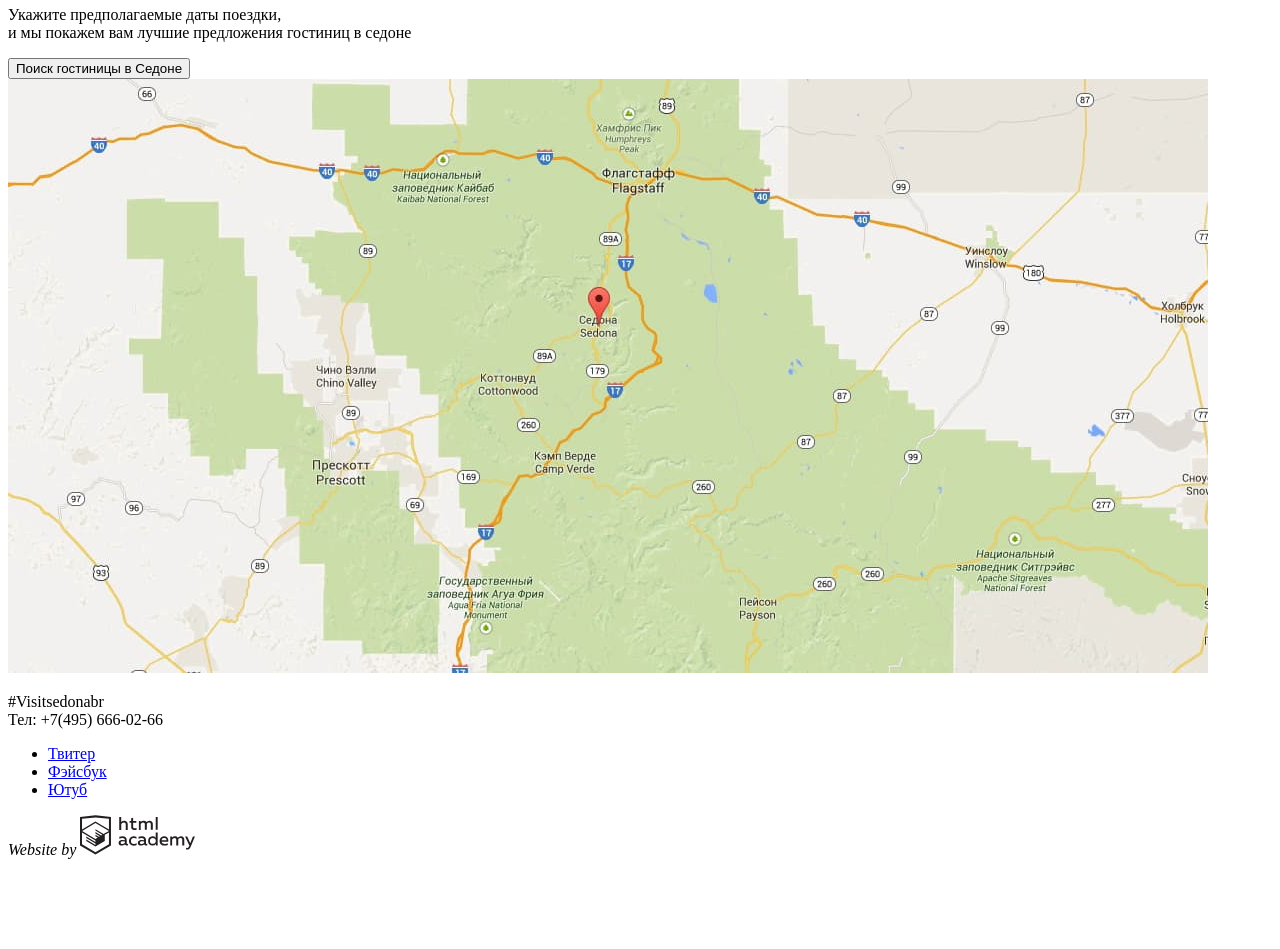
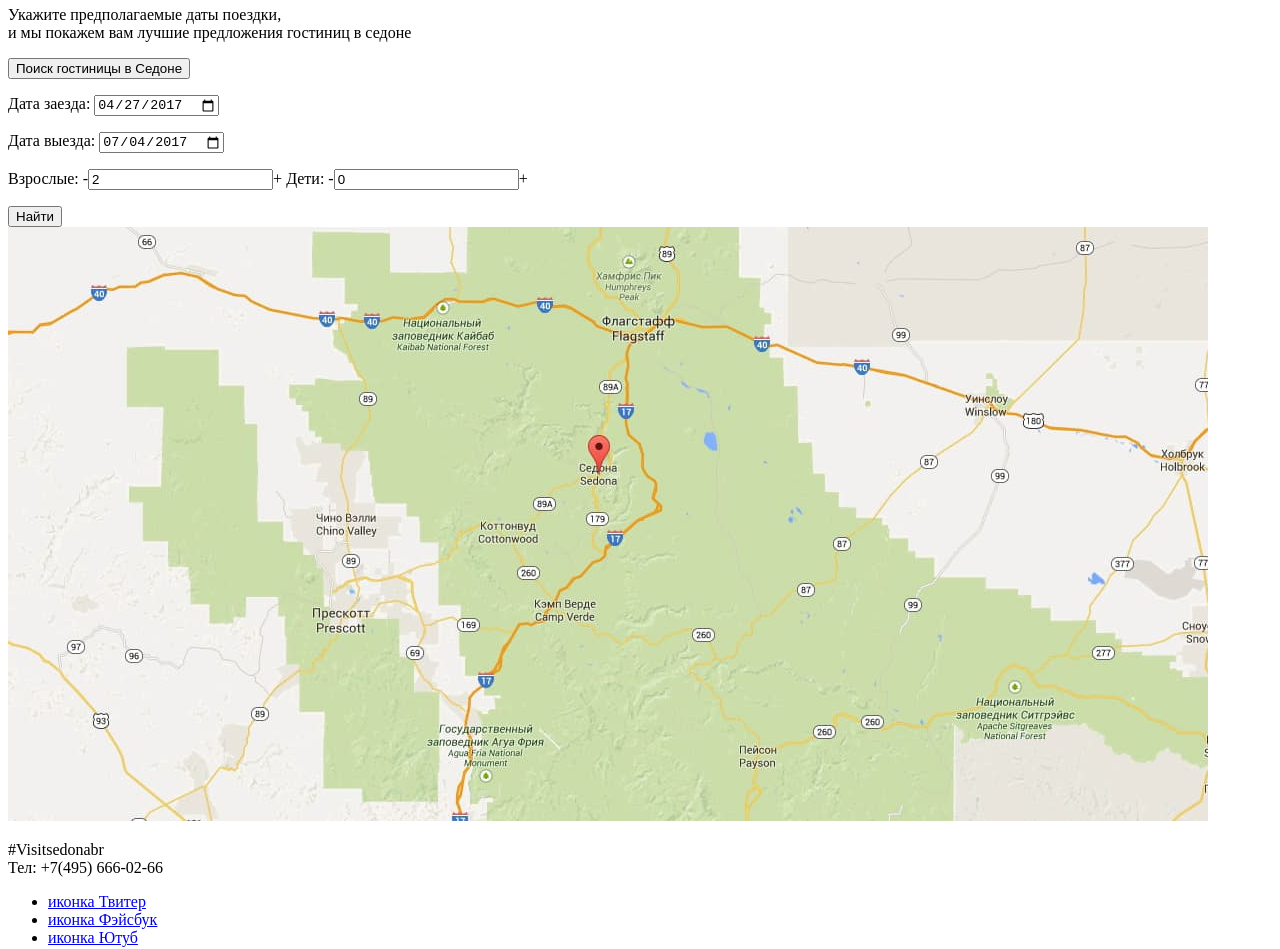
Before and after one commit to puh50/907661-sedona-27, a plain HTML site: page index.html in a window 1280 px wide. Shown: the part 1700-2649 px from the top of the page. Before the commit the page ends 2567 px from the top, so only its background shows below. Drawn offline with Linux system fonts and the light colour scheme.

Commit message:
Исправление и дополнение разметки с учётом требований доступности

```diff
--- a/index.html
+++ b/index.html
@@ -10,7 +10,9 @@
 
   <header>
     <nav>
-      <a class="logo"><img src="img/logo.svg" alt="Логотип Седоны" width="140" height="70"></a>
+      <a class="logo"><img src="img/logo.svg"
+          alt="Логотип Седоны в виде треугольника, развёрнутого вершиной вниз. Основание - в виде металлического моста над каньоном"
+          width="140" height="70"></a>
       <ul class="site-navigation">
         <li class="site-navigation-item"><a href="info.html">Информация</a></li>
         <li class="site-navigation-item"><a href="gallery.html">Фото и видео</a></li>
@@ -100,11 +102,38 @@
         и мы покажем вам лучшие предложения гостиниц в седоне
       </p>
       <button type="button">Поиск гостиницы в Седоне</button>
-      <!-- Форма будет свёрстана в следующих заданиях -->
+
+      <form class="hotel-search" action="https://echo.htmlacademy.ru" method="post">
+        <p>
+          <label for="from-date">
+            Дата заезда:
+            <input type="date" id="from-date" name="from-date" value="2017-04-27">
+            <span class="calendar"></span>
+          </label>
+        </p>
+        <p>
+          <label for="to-date">
+            Дата выезда:
+            <input type="date" id="to-date" name="to-date" value="2017-07-04">
+            <span class="calendar"></span>
+          </label>
+        </p>
+        <p>
+          <label for="to-date">
+            Взрослые:
+            <span>-</span><input type="number" id="to-date" name="parent-number" value="2"><span>+</span>
+          </label>
+          <label for="to-date">
+            Дети:
+            <span>-</span><input type="number" id="to-date" name="children-number" value="0"><span>+</span>
+          </label>
+        </p>
+        <button type="submit">Найти</button>
+      </form>
     </section>
 
     <section class="map">
-      <img src="img/map.jpg" width="1200" height="594" alt="Карта местности">
+      <img src="img/map.jpg" width="1200" height="594" alt="Расположение Седоны на карте. Седона находится в Аризоне">
     </section>
 
   </main>
@@ -115,13 +144,14 @@
       Тел: +7(495) 666-02-66
     </p>
     <ul class="social">
-      <li><a href="#">Твитер</a></li>
-      <li><a href="#">Фэйсбук</a></li>
-      <li><a href="#">Ютуб</a></li>
+      <li><a href="#" aria-label="Твитер">иконка Твитер</a></li>
+      <li><a href="#" aria-label="Фэйсбук">иконка Фэйсбук</a></li>
+      <li><a href="#" aria-label="Ютуб">иконка Ютуб</a></li>
     </ul>
-    <cite>Website by <a href="https://htmlacademy.ru/intensive/htmlcss"><img class="logo-htmla" src="img/logo-htmla.svg" width="115"
-          height="40" alt="Логотип HTML Academy"></a></cite>
+    <cite>Website by <a href="https://htmlacademy.ru/intensive/htmlcss"><img class="logo-htmla" src="img/logo-htmla.svg"
+          width="115" height="40" alt="Логотип HTML Academy"></a></cite>
   </footer>
+
 </body>
 
 </html>
```
